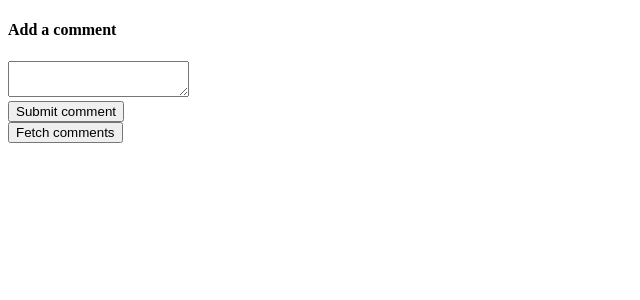
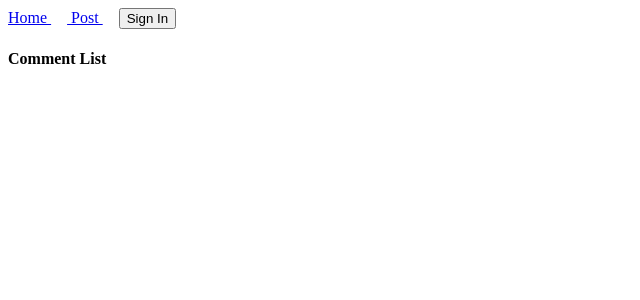
Before and after one commit to amolswnz/react-test, a React (Create React App) app: page / in a window 1280 px wide. Shown: the top 300 px of the page, without its empty margins (0-640 px from the left). Built offline with nearby package versions, Linux system fonts and the light colour scheme.

Commit message:
auth done

```diff
--- a/package.json
+++ b/package.json
@@ -5,10 +5,10 @@
   "dependencies": {
     "axios": "^0.18.0",
     "loadsh": "^1.0.1",
-    "moxios": "^0.4.0",
     "react": "^16.4.0",
     "react-dom": "^16.4.0",
     "react-redux": "^5.0.7",
+    "react-router-dom": "^4.2.2",
     "react-scripts": "1.1.4",
     "redux": "^4.0.0",
     "redux-promise": "^0.6.0"
@@ -24,6 +24,7 @@
     "babel-loader": "^7.1.4",
     "enzyme": "^3.3.0",
     "enzyme-adapter-react-16": "^1.1.1",
-    "eslint-config-airbnb": "^16.1.0"
+    "eslint-config-airbnb": "^16.1.0",
+    "moxios": "^0.4.0"
   }
 }
--- a/src/actions/index.js
+++ b/src/actions/index.js
@@ -2,6 +2,7 @@
 import {
   SAVE_COMMENT,
   FETCH_COMMENTS,
+  CHANGE_AUTH,
 } from './types';
 
 export function saveComment(comment) {
@@ -19,3 +20,10 @@
     payload: res,
   };
 }
+
+export function changeAuth(isLoggedIn) {
+  return {
+    type: CHANGE_AUTH,
+    payload: isLoggedIn,
+  };
+}
--- a/src/actions/types.js
+++ b/src/actions/types.js
@@ -1,2 +1,4 @@
 export const SAVE_COMMENT = 'save_comment';
 export const FETCH_COMMENTS = 'fetch comments';
+export const CHANGE_AUTH = 'authenticate ';
+// export const FETCH_COMMENTS = 'fetch comments';
--- a/src/components/App.js
+++ b/src/components/App.js
@@ -1,12 +1,45 @@
-import React from 'react';
+import React, { Component } from 'react';
+import { Route, Link } from 'react-router-dom';
+import { connect } from 'react-redux';
 import CommentBox from './CommentBox';
 import CommentList from './CommentList';
+import * as actions from '../actions';
 
-export default () => {
-  return (
-    <div>
-      <CommentBox />
-      <CommentList />
-    </div>
-  );
-};
+class App extends Component {
+  renderButton() {
+    if (this.props.auth) {
+      return (
+        <button onClick={() => this.props.changeAuth(false)}> Sign Out</button>
+      );
+    }
+    return (
+      <button onClick={() => this.props.changeAuth(true)}> Sign In</button>
+    );
+  }
+
+  renderHeader() {
+    return (
+      <div>
+        <Link to="/"> Home </Link> &emsp;
+        <Link to="/post"> Post </Link> &emsp;
+        {this.renderButton()}
+      </div>
+    );
+  }
+
+  render() {
+    return (
+      <div>
+        { this.renderHeader() }
+        <Route path="/post" component={CommentBox} />
+        <Route path="/" exact component={CommentList} />
+      </div>
+    );
+  }
+}
+
+function mapStateToProps(state) {
+  return { auth: state.auth };
+}
+
+export default connect(mapStateToProps, actions)(App);
--- a/src/components/CommentBox.js
+++ b/src/components/CommentBox.js
@@ -1,6 +1,7 @@
 import React, { Component } from 'react';
 import { connect } from 'react-redux';
 import * as actions from '../actions';
+// import requireAuth from '../components/'
 
 class CommentBox extends Component {
   state = { comment: ''};
--- a/src/components/CommentList.js
+++ b/src/components/CommentList.js
@@ -11,6 +11,7 @@
   render() {
     return (
       <div>
+        <h4>Comment List</h4>
         <ul>
           {this.renderComments()}
         </ul>
--- a/src/index.js
+++ b/src/index.js
@@ -1,11 +1,14 @@
 import React from 'react';
 import ReactDOM from 'react-dom';
+import { BrowserRouter, Route } from 'react-router-dom';
 import Root from './Root';
 import App from './components/App';
 
 ReactDOM.render(
   <Root>
-    <App />
+    <BrowserRouter>
+      <Route path="/" component={App} />
+    </BrowserRouter>
   </Root>,
   document.querySelector('#root'),
 );
--- /dev/null
+++ b/src/reducers/auth.js
@@ -0,0 +1,10 @@
+import { CHANGE_AUTH } from '../actions/types';
+
+export default function (state = false, action) {
+  switch (action.type) {
+    case CHANGE_AUTH:
+      return action.payload;
+    default:
+      return state;
+  }
+}
--- a/src/reducers/index.js
+++ b/src/reducers/index.js
@@ -1,6 +1,8 @@
 import { combineReducers } from 'redux';
 import commentsReducer from './comments';
+import authReducer from './auth';
 
 export default combineReducers({
   comments: commentsReducer,
+  auth: authReducer,
 });
```
Also changed, not shown: 2 other files (tests, documents, lock files or other folders).
